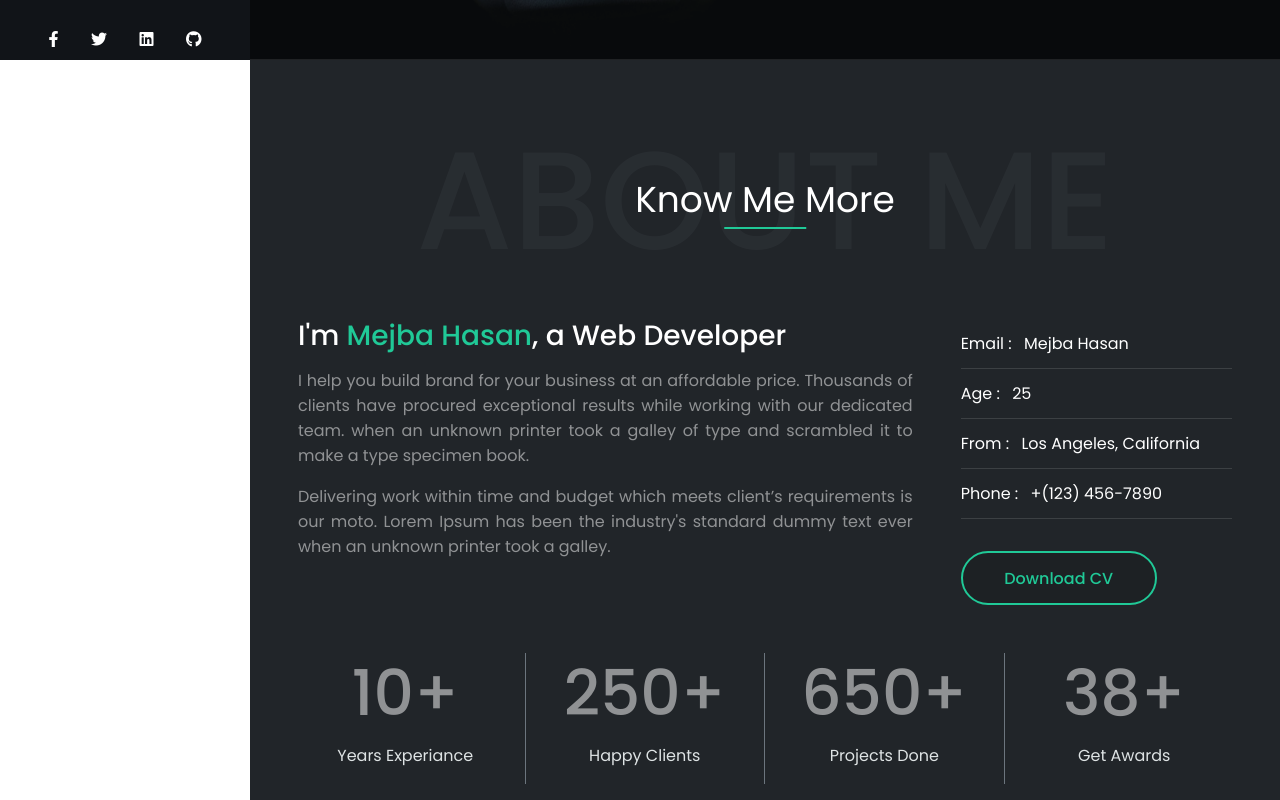
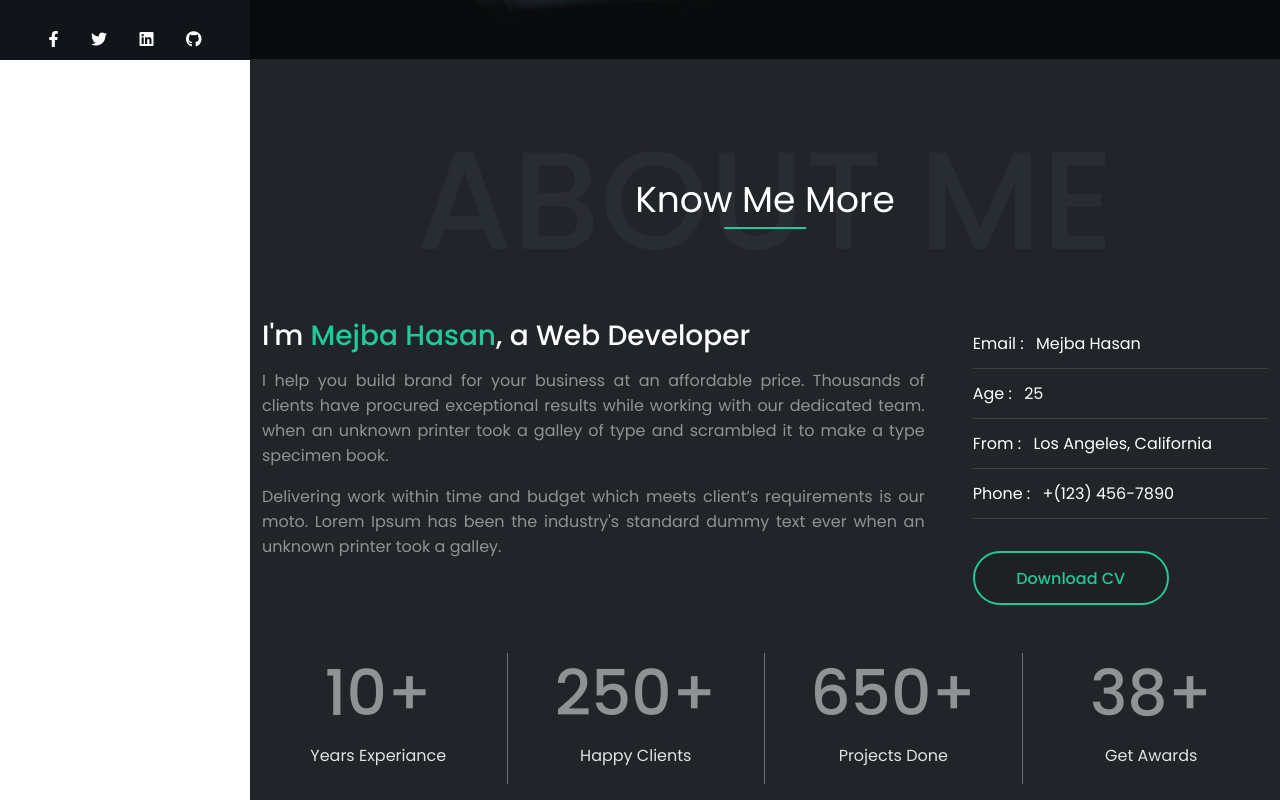
Before and after one commit to codermejba/Mejba-Hasan-Portfolio, a React (Vite) app in the folder client/: page / in a window 1280 px wide. Shown: the part 740-1540 px from the top of the page. Built offline with nearby package versions, Linux system fonts and the light colour scheme.

Commit message:
fixed check

```diff
--- a/client/src/components/body/AboutMe.jsx
+++ b/client/src/components/body/AboutMe.jsx
@@ -23,7 +23,7 @@ const AboutMe = () => {
   ];
   return (
     <Main id="about" className="secPadding bg-primary">
-      <div className="container px-lg-5">
+      <div className="container">
         <div className="title mb-5">
           <h1 className="aboutTitle fw-600 text-uppercase text-center prevent-select">
             About Me
--- a/client/src/components/body/Resume.jsx
+++ b/client/src/components/body/Resume.jsx
@@ -4,7 +4,7 @@ import styled from "styled-components";
 const Resume = () => {
   return (
     <Main className="secPadding bg-primary">
-      <div className="container px-lg-5">
+      <div className="container">
         <div className="title mb-5">
           <h1 className="aboutTitle fw-600 text-uppercase text-center prevent-select">
             Summary
@@ -17,7 +17,7 @@ const Resume = () => {
             <span></span>
           </p>
         </div>
-        <div className="row gx-5">
+        <div className="row gx-lg-5">
           <div className="col-md-6">
             <h2  className="text-6 fw-600 mb-4 text-white">My Education</h2>
             <div  className="bg-white  rounded p-4 mb-4 bg-dark">
```
